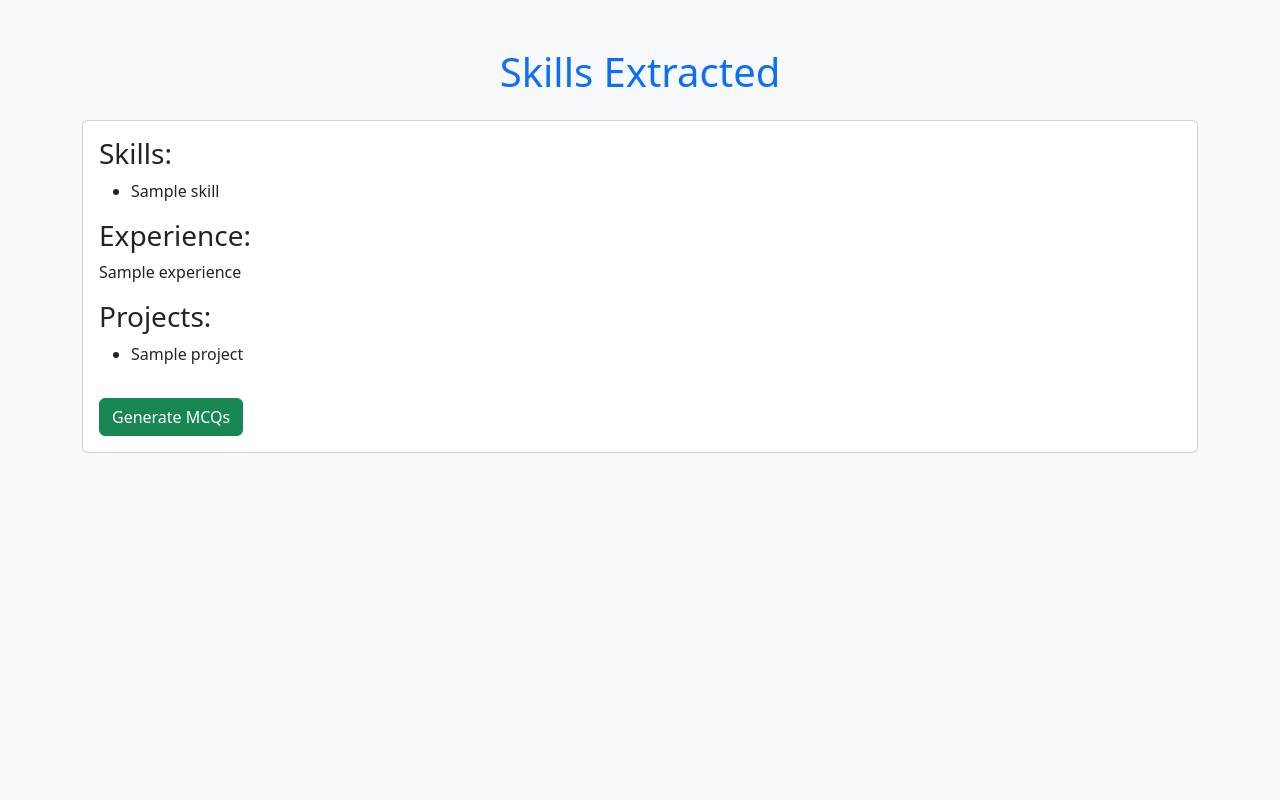
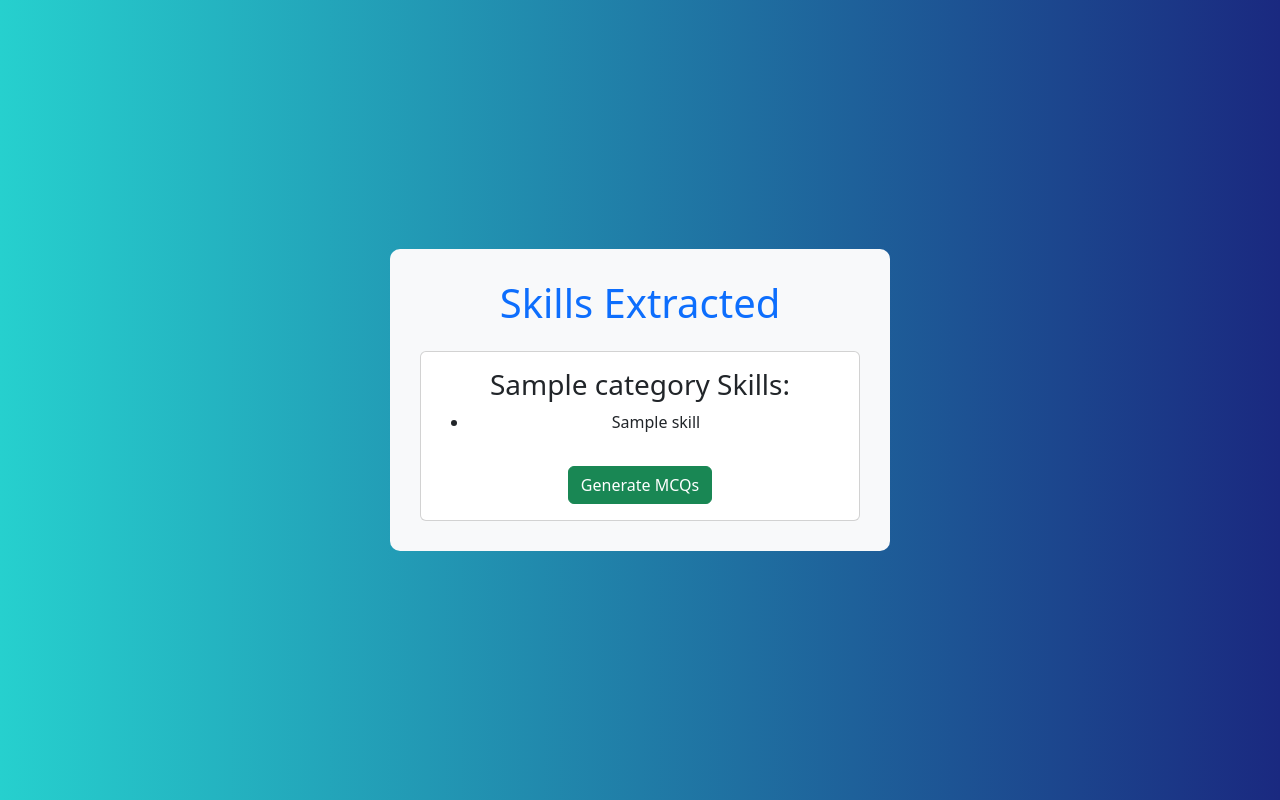
Before and after one commit to Aditi-Singh-07/Project2, a Flask app: template backend/templates/skills.html in a window 1280 px wide. Run offline with Flask 3, Linux system fonts and the light colour scheme; the template is opened without the code that fills it: most values are stand-ins (such as "Sample title", 1, 10 or a date in 2020).

Commit message:
Skillsfinal

```diff
--- a/backend/app.py
+++ b/backend/app.py
@@ -1,4 +1,61 @@
-from flask import Flask, render_template, request, redirect, url_for, jsonify
+from flask import Flask, render_template, request, jsonify
+import os
+from skill_extraction import extract_text_from_pdf, extract_skills_with_fuzzy
+
+app = Flask(__name__)
+
+# Upload folder and allowed extensions
+UPLOAD_FOLDER = os.path.join(os.getcwd(), 'backend', 'uploads')
+os.makedirs(UPLOAD_FOLDER, exist_ok=True)
+ALLOWED_EXTENSIONS = {'pdf'}
+
+app.config['UPLOAD_FOLDER'] = UPLOAD_FOLDER
+
+
+# Function to check allowed file extensions
+def allowed_file(filename):
+    return '.' in filename and filename.rsplit('.', 1)[1].lower() in ALLOWED_EXTENSIONS
+
+
+@app.route('/')
+def index():
+    return render_template('index.html')
+
+
+@app.route('/upload', methods=['POST'])
+def upload_file():
+    if 'pdf' not in request.files:
+        return render_template('error.html', error_message='No file part provided.')
+
+    file = request.files['pdf']
+    if file.filename == '':
+        return render_template('error.html', error_message='No file selected.')
+
+    if file and allowed_file(file.filename):
+        # Save the uploaded file
+        filepath = os.path.join(app.config['UPLOAD_FOLDER'], file.filename)
+        file.save(filepath)
+
+        # Extract skills from the resume
+        try:
+            resume_text = extract_text_from_pdf(filepath)
+            skills = extract_skills_with_fuzzy(resume_text)
+            return render_template('skills.html', skills=skills)
+        except Exception as e:
+            return render_template('error.html', error_message=f"Error extracting skills: {str(e)}")
+    else:
+        return render_template('error.html', error_message='Invalid file type.')
+
+
+@app.route('/mcq')
+def mcq():
+    return render_template('mcq.html')
+
+
+if __name__ == '__main__':
+    app.run(debug=True)
+
+'''from flask import Flask, render_template, request, redirect, url_for, jsonify
 import os
 from skill_extraction import extract_skills
 
@@ -53,3 +110,4 @@ def mcq():
 
 if __name__ == '__main__':
     app.run(debug=True)
+'''
--- a/backend/skill_extraction.py
+++ b/backend/skill_extraction.py
@@ -1,4 +1,59 @@
+import pdfplumber
 import spacy
+from rapidfuzz import process
+from transformers import T5ForConditionalGeneration, T5Tokenizer
+import logging
+
+# Initialize logging
+logging.basicConfig(level=logging.INFO)
+logger = logging.getLogger(__name__)
+
+# Load NLP model
+nlp = spacy.load("en_core_web_sm")
+
+# Load T5 model and tokenizer for MCQ generation
+model_name = "t5-small"  # Lightweight, free model
+tokenizer = T5Tokenizer.from_pretrained(model_name)
+model = T5ForConditionalGeneration.from_pretrained(model_name)
+
+# Skill Ontology
+SKILL_ONTOLOGY = {
+    "technical": ["django", "python", "sql", "java", "tensorflow"],
+    "soft": ["communication", "teamwork", "problem-solving"],
+    "managerial": ["leadership", "strategic planning", "budget management", "project management"]
+}
+
+def extract_text_from_pdf(pdf_path):
+    """Extract text from PDF."""
+    try:
+        text = ""
+        with pdfplumber.open(pdf_path) as pdf:
+            for page in pdf.pages:
+                text += page.extract_text() or ""
+        if not text.strip():
+            logger.warning("No text found in the PDF.")
+        return text
+    except Exception as e:
+        logger.error(f"Error reading PDF: {e}")
+        return ""
+
+def preprocess_text(text):
+    """Preprocess text by tokenizing, lemmatizing, and removing stopwords."""
+    doc = nlp(text.lower())
+    return [token.lemma_ for token in doc if not token.is_stop and not token.is_punct]
+
+def extract_skills_with_fuzzy(text):
+    """Extract skills using fuzzy matching."""
+    tokens = preprocess_text(text)
+    extracted_skills = {"technical": [], "soft": [], "managerial": []}
+    for token in tokens:
+        for category, skills in SKILL_ONTOLOGY.items():
+            match = process.extractOne(token, skills, score_cutoff=85)
+            if match:
+                extracted_skills[category].append(match[0])
+    return {category: list(set(skills)) for category, skills in extracted_skills.items()}
+
+'''import spacy
 
 # Load spaCy model
 nlp = spacy.load("en_core_web_sm")
@@ -17,3 +72,4 @@ def extract_skills(resume_path):
     projects = ["AI Chatbot", "E-commerce platform"]
 
     return skills, experience, projects
+'''
--- a/backend/templates/skills.html
+++ b/backend/templates/skills.html
@@ -5,27 +5,39 @@
     <meta name="viewport" content="width=device-width, initial-scale=1.0">
     <title>Skills Extracted</title>
     <link href="https://cdn.jsdelivr.net/npm/bootstrap@5.3.1/dist/css/bootstrap.min.css" rel="stylesheet">
+    <style>
+        body {
+            background: linear-gradient(to right, #26D0CE, #1A2980);
+            color: white;
+            height: 100vh;
+            display: flex;
+            align-items: center;
+            justify-content: center;
+        }
+        .content-box {
+            background-color: #f8f9fa;
+            color: #1A2980;
+            padding: 30px;
+            border-radius: 10px;
+            width: 100%;
+            max-width: 500px;
+            text-align: center;
+        }
+    </style>
 </head>
-
 <body class="bg-light">
-    <div class="container py-5">
+    <div class="content-box">
         <h1 class="text-center text-primary">Skills Extracted</h1>
         <div class="card mt-4">
             <div class="card-body">
-                <h3>Skills:</h3>
+                {% for category, skill_list in skills.items() %}
+                <h3>{{ category.capitalize() }} Skills:</h3>
                 <ul>
-                    {% for skill in skills %}
+                    {% for skill in skill_list %}
                     <li>{{ skill }}</li>
                     {% endfor %}
                 </ul>
-                <h3>Experience:</h3>
-                <p>{{ experience }}</p>
-                <h3>Projects:</h3>
-                <ul>
-                    {% for project in projects %}
-                    <li>{{ project }}</li>
-                    {% endfor %}
-                </ul>
+                {% endfor %}
                 <a href="/mcq" class="btn btn-success mt-3">Generate MCQs</a>
             </div>
         </div>
```
